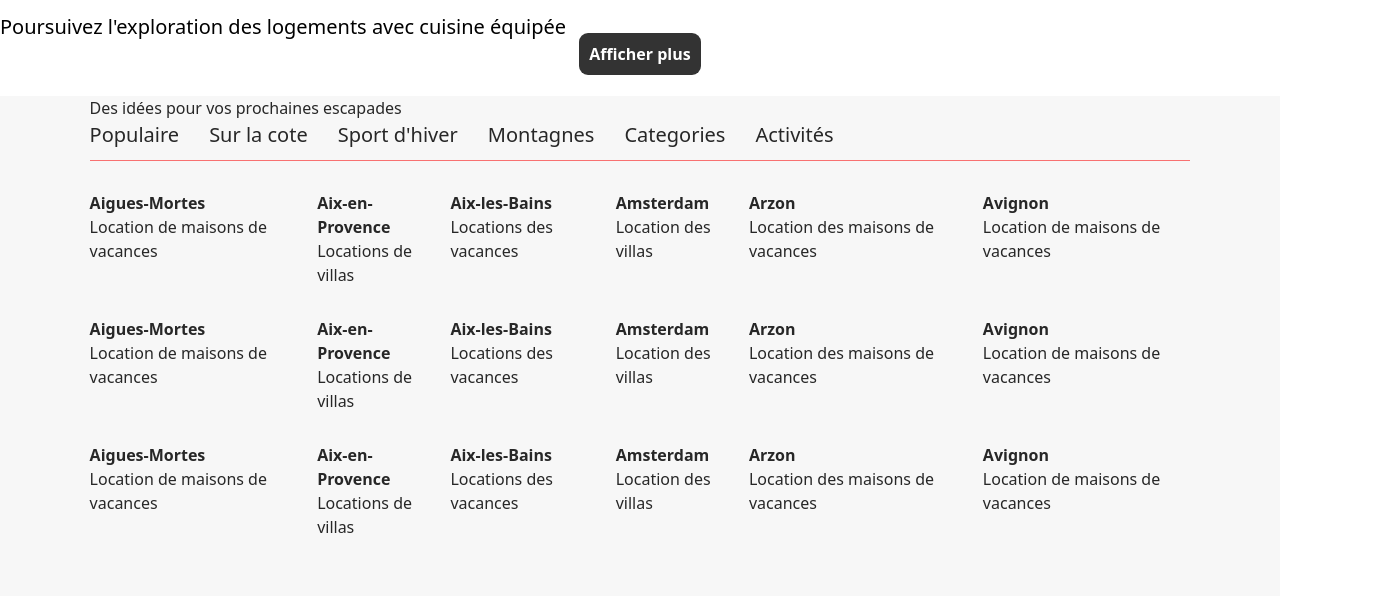
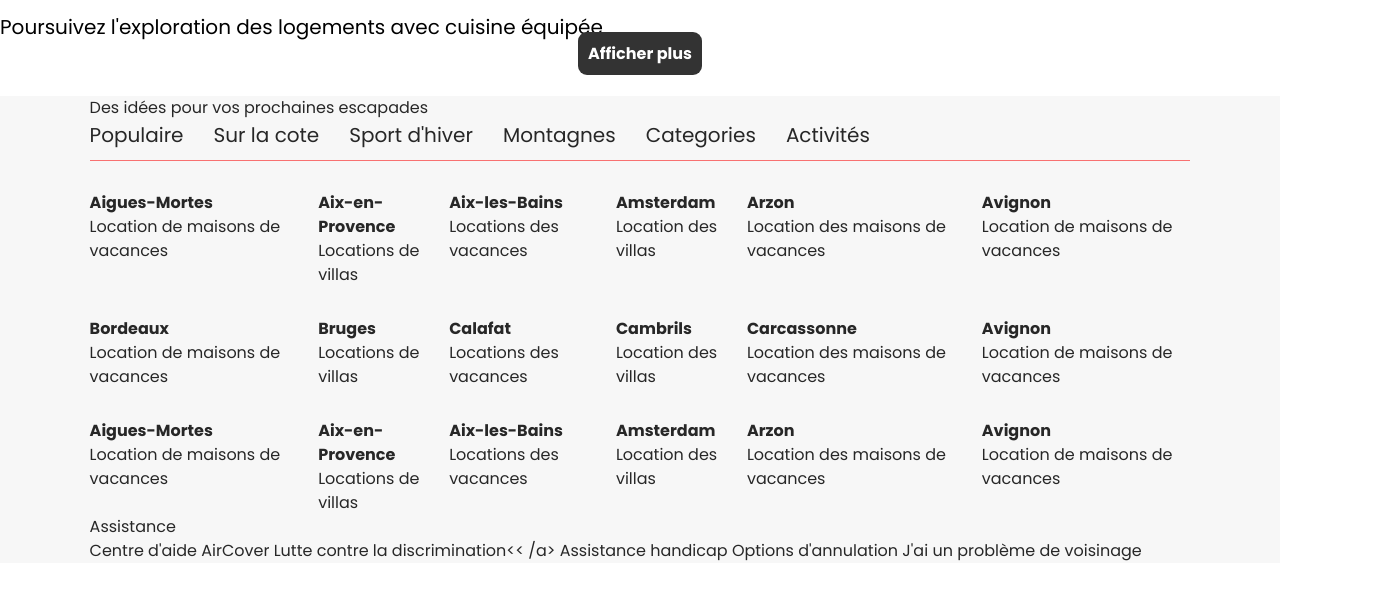
Before and after one commit to boris2442/airbnb, a website: page src/index.html in a window 1280 px wide. Shown: the part 2070-2666 px from the top of the page, 1391 px wide, since content can reach past the window. After the commit the page ends 2633 px from the top, so only its background shows below. Drawn offline with nearby package versions, Linux system fonts and the light colour scheme; a web font is replaced by a local one.

Commit message:
work in section footer

```diff
--- a/src/index.html
+++ b/src/index.html
@@ -1070,7 +1070,7 @@
     <p class="text-center"><a href="" class="bg-[#333] p-[10px] rounded-[9px] font-bold text-white">Afficher plus</a>
     </p>
   </section>
-  <footer class="px-[07%] bg-[#F7F7F7] h-[500px] text-[#272727]">
+  <footer class="px-[07%] bg-[#F7F7F7]  text-[#272727]">
     <p class="">Des idées pour vos prochaines escapades</p>
 
     <div class="flex w-[80%]  gap-[30px]">
@@ -1113,29 +1113,33 @@
           <span class="">Location de maisons de vacances</span>
         </div>
       </div>
+
+
+
+
       <div class="flex gap-[20px]">
         <div class="flex flex-col ">
-          <a href="" class="font-bold">Aigues-Mortes </a>
+          <a href="" class="font-bold">Bordeaux </a>
           <span class="">Location de maisons de vacances
 
           </span>
         </div>
         <div class="flex flex-col ">
-          <a href="" class="font-bold">Aix-en-Provence </a>
+          <a href="" class="font-bold">Bruges </a>
           <span class="">
 
             Locations de villas</span>
         </div>
         <div class="flex flex-col ">
-          <a href="" class="font-bold">Aix-les-Bains </a>
+          <a href="" class="font-bold">Calafat </a>
           <span class="">Locations des vacances</span>
         </div>
         <div class="flex flex-col ">
-          <a href="" class="font-bold">Amsterdam </a>
+          <a href="" class="font-bold">Cambrils </a>
           <span class="">Location des villas</span>
         </div>
         <div class="flex flex-col ">
-          <a href="" class="font-bold">Arzon</a>
+          <a href="" class="font-bold">Carcassonne </a>
           <span class="">Location des maisons de vacances</span>
         </div>
         <div class="flex flex-col ">
@@ -1174,6 +1178,25 @@
         </div>
       </div>
     </div>
+
+    <div class="">
+      <h2 class="">Assistance</h2>
+
+      <a href="http://">Centre d'aide</a>
+      <a href="http://">AirCover</a>
+      <a href="http://">Lutte contre la discrimination<< /a>
+      <a href="http://">Assistance handicap</a>
+      <a href="http://">Options d'annulation</a>
+      <a href="http://">J'ai un problème de voisinage</a>
+
+
+    </div>
+
+
+
+
+
+
   </footer>
 
 
--- a/src/input.css
+++ b/src/input.css
@@ -5,6 +5,9 @@
 /* npx tailwindcss -i ./src/input.css -o ./src/output.css --watch */
 
 @layer utilities{
+    body{
+        font-family: "Poppins", "Parkinsans";
+    }
     input[type='checkbox']{
 
         width: 20px;
```
Also changed, not shown: src/output.css.
